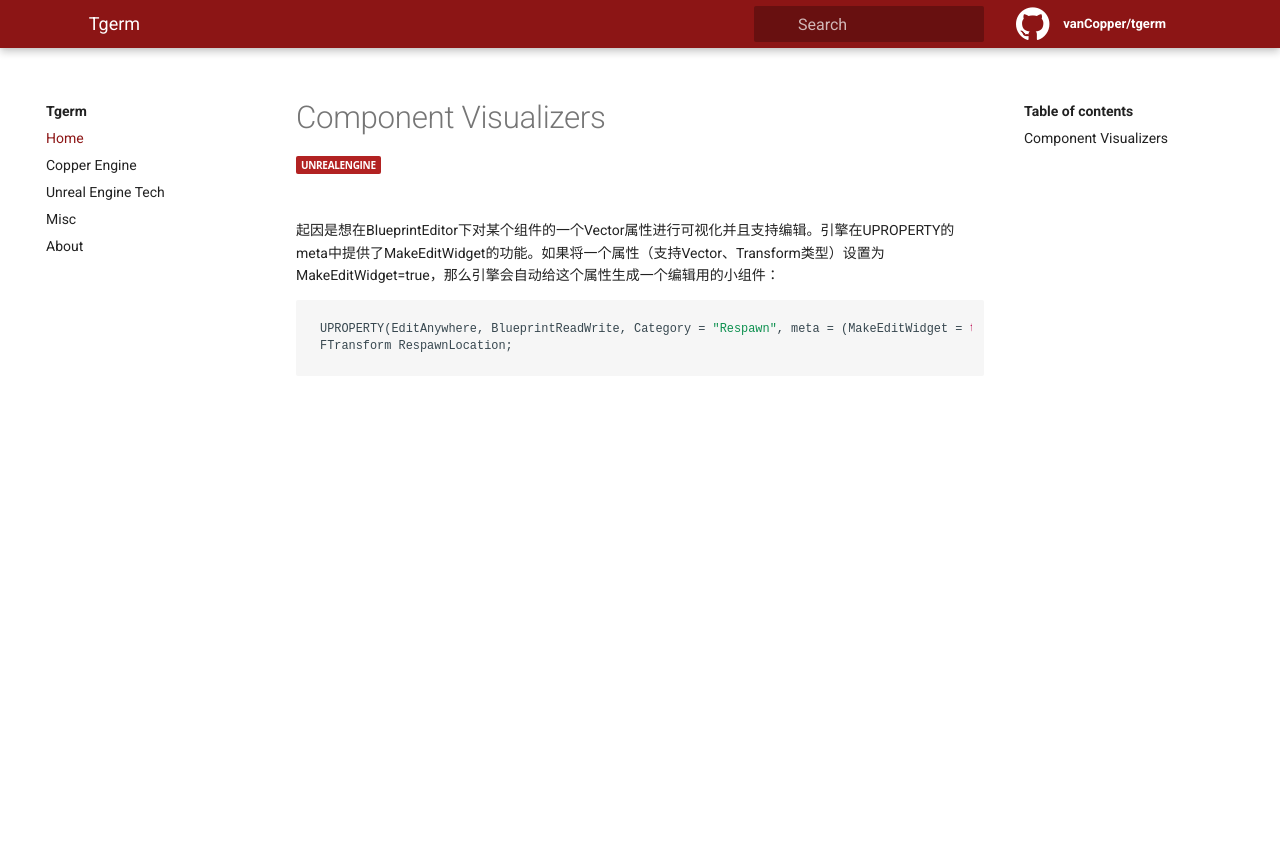
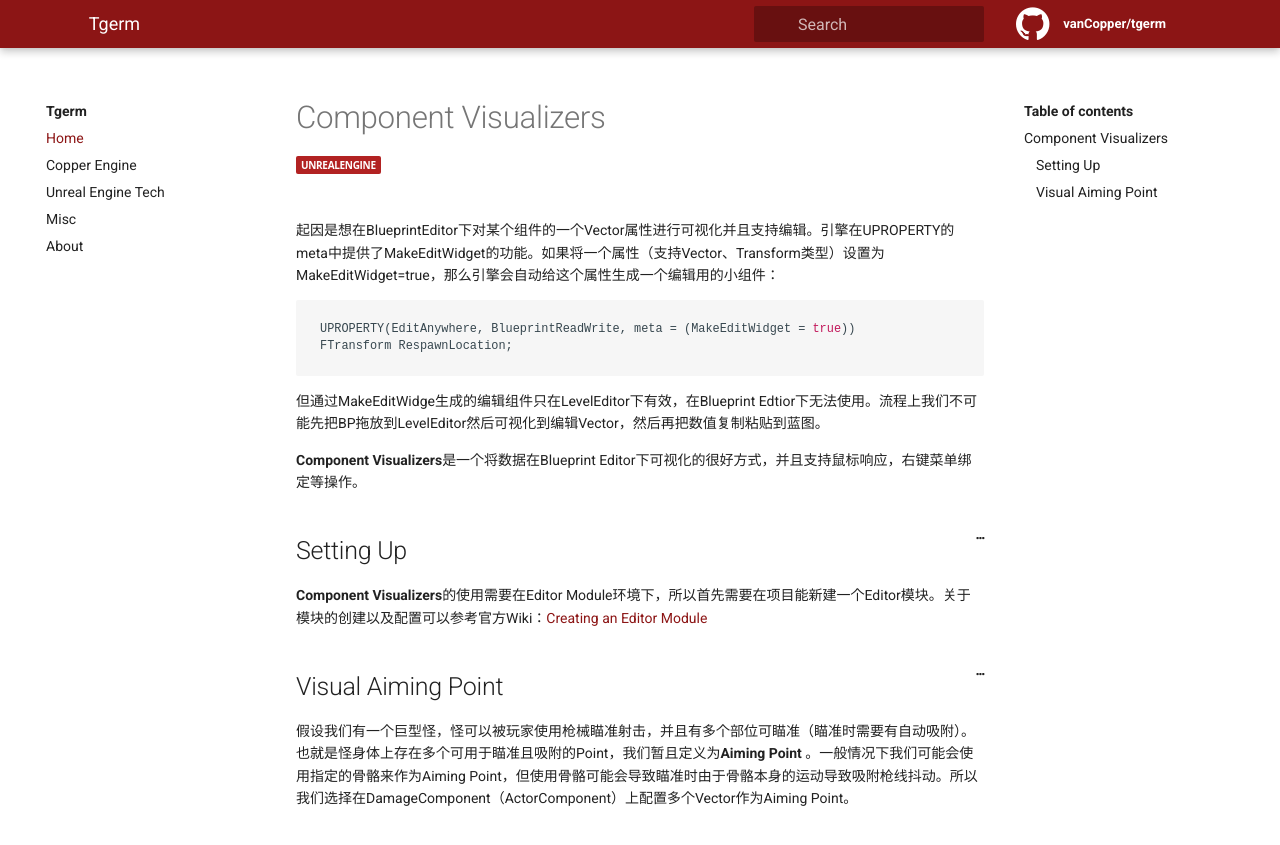
Before and after one commit to vanCopper/tgerm, a Jekyll site: the page built from _docs/ue-tech/ComponentVisualizers.md, in a window 1280 px wide and 900 px high. Shown: the top 845 px of the window. Built offline with Jekyll 4.4.1, drawn with Linux system fonts in a browser that asks for light colours.

Commit message:
modified:   _docs/ue-tech/ComponentVisualizers.md#

````diff
--- a/_docs/ue-tech/ComponentVisualizers.md
+++ b/_docs/ue-tech/ComponentVisualizers.md
@@ -10,6 +10,18 @@
 起因是想在BlueprintEditor下对某个组件的一个Vector属性进行可视化并且支持编辑。引擎在UPROPERTY的meta中提供了MakeEditWidget的功能。如果将一个属性（支持Vector、Transform类型）设置为MakeEditWidget=true，那么引擎会自动给这个属性生成一个编辑用的小组件：
 
 ```c++
-UPROPERTY(EditAnywhere, BlueprintReadWrite, Category = "Respawn", meta = (MakeEditWidget = true))
+UPROPERTY(EditAnywhere, BlueprintReadWrite, meta = (MakeEditWidget = true))
 FTransform RespawnLocation;
 ```
+
+但通过MakeEditWidge生成的编辑组件只在LevelEditor下有效，在Blueprint Edtior下无法使用。流程上我们不可能先把BP拖放到LevelEditor然后可视化到编辑Vector，然后再把数值复制粘贴到蓝图。
+
+**Component Visualizers**是一个将数据在Blueprint Editor下可视化的很好方式，并且支持鼠标响应，右键菜单绑定等操作。
+
+## Setting Up
+
+**Component Visualizers**的使用需要在Editor Module环境下，所以首先需要在项目能新建一个Editor模块。关于模块的创建以及配置可以参考官方Wiki：[Creating an Editor Module](https://unrealcommunity.wiki/creating-an-editor-module-x64nt5g3)
+
+## Visual Aiming Point
+
+假设我们有一个巨型怪，怪可以被玩家使用枪械瞄准射击，并且有多个部位可瞄准（瞄准时需要有自动吸附）。也就是怪身体上存在多个可用于瞄准且吸附的Point，我们暂且定义为**Aiming Point** 。一般情况下我们可能会使用指定的骨骼来作为Aiming Point，但使用骨骼可能会导致瞄准时由于骨骼本身的运动导致吸附枪线抖动。所以我们选择在DamageComponent（ActorComponent）上配置多个Vector作为Aiming Point。
````
